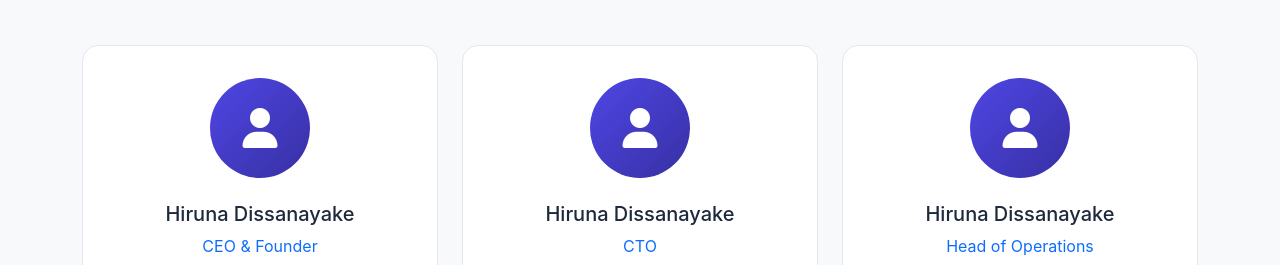
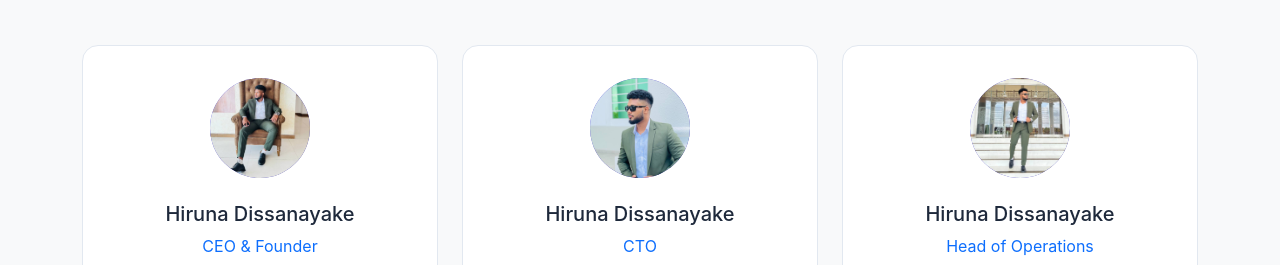
Before and after one commit to hirunadissanayake/InternBay-job-portal, a plain HTML site: page internbayFrontEnd/pages/aboutUs.html in a window 1280 px wide. Shown: the part 5193-5458 px from the top of the page. Drawn offline with nearby package versions, Linux system fonts and the light colour scheme.

Commit message:
edit aboutUs

```diff
--- a/internbayFrontEnd/pages/aboutUs.html
+++ b/internbayFrontEnd/pages/aboutUs.html
@@ -313,7 +313,7 @@
             <div class="col-lg-4 col-md-6">
                 <div class="team-card fade-in">
                     <div class="team-avatar">
-                        <i class="fas fa-user"></i>
+                        <img src="../lib/photo_2025-09-19_00-54-30.jpg" alt="Hiruna Dissanayake" class="img-fluid rounded-circle">
                     </div>
                     <h5>Hiruna Dissanayake</h5>
                     <p class="text-primary mb-2">CEO & Founder</p>
@@ -328,7 +328,7 @@
             <div class="col-lg-4 col-md-6">
                 <div class="team-card fade-in">
                     <div class="team-avatar">
-                        <i class="fas fa-user"></i>
+                        <img src="../lib/photo_2025-09-19_00-54-28.jpg" alt="Hiruna Dissanayake" class="img-fluid rounded-circle">
                     </div>
                     <h5>Hiruna Dissanayake</h5>
                     <p class="text-primary mb-2">CTO</p>
@@ -343,7 +343,7 @@
             <div class="col-lg-4 col-md-6">
                 <div class="team-card fade-in">
                     <div class="team-avatar">
-                        <i class="fas fa-user"></i>
+                        <img src="../lib/photo_2025-09-19_00-54-32.jpg" alt="Hiruna Dissanayake" class="img-fluid rounded-circle">
                     </div>
                     <h5>Hiruna Dissanayake</h5>
                     <p class="text-primary mb-2">Head of Operations</p>
@@ -674,7 +674,7 @@
 </script>
 
 <!-- Include your main.js file ONLY on main.html page -->
- <script src="..js/navbar.js"></script>
+ <script src="../js/navbar.js"></script>
 
 
 
```
Also changed, not shown: internbayFrontEnd/lib/photo_2025-09-19_00-54-28.jpg (added), internbayFrontEnd/lib/photo_2025-09-19_00-54-30.jpg (added), internbayFrontEnd/lib/photo_2025-09-19_00-54-32.jpg (added).
